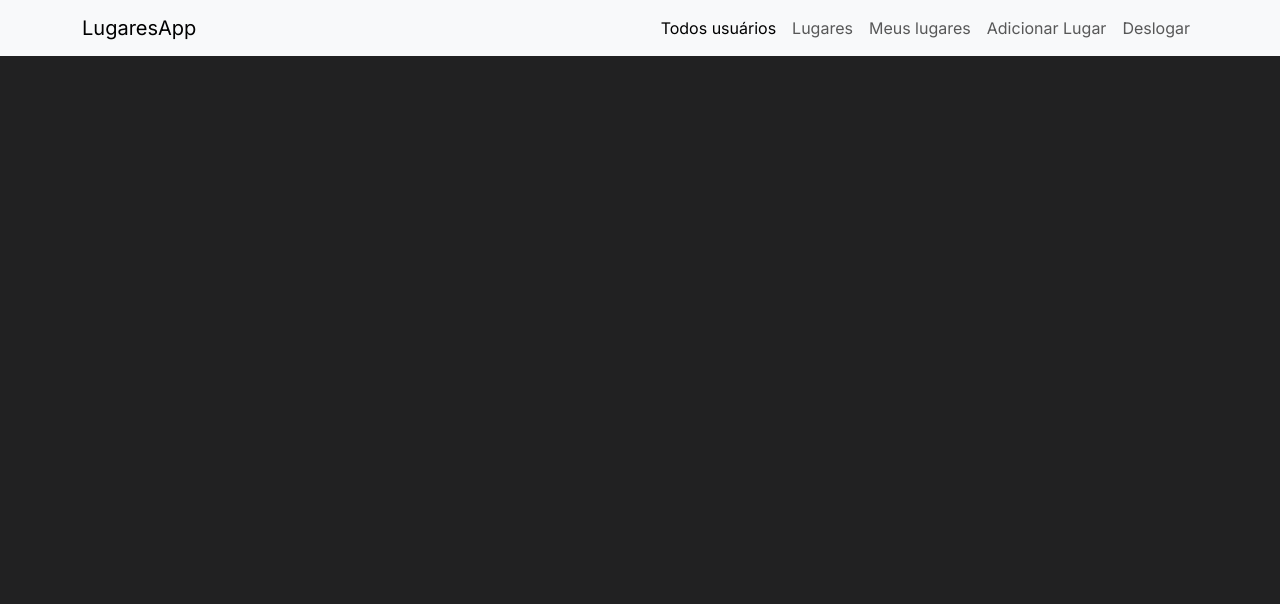
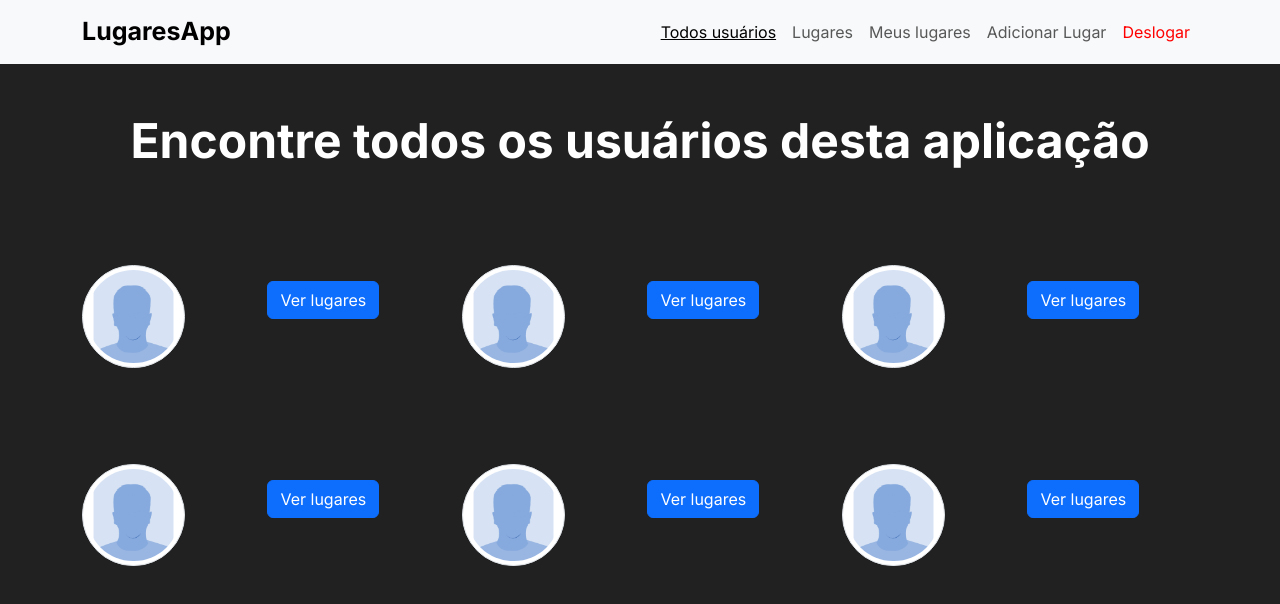
Before and after one commit to renzi-fidele-frontend/LugaresApp, a React (Vite) app: page / in a window 1280 px wide. Shown: the top 604 px of the page. Built offline with nearby package versions, Linux system fonts and the light colour scheme.

Commit message:
Avançando com o userCard

```diff
--- a/src/App.jsx
+++ b/src/App.jsx
@@ -1,7 +1,7 @@
 import { BrowserRouter, Route, Routes } from "react-router-dom";
 import "./App.css";
 import Home from "./pages/Home/Home";
-import NewHeader from "./components/NewHeader/newHeader";
+import NewHeader from "./components/Header/Header";
 
 function App() {
    return (
--- a/src/components/Header/Header.jsx
+++ b/src/components/Header/Header.jsx
@@ -1,43 +1,56 @@
+import { useState } from "react";
+import { Container, Nav, Navbar } from "react-bootstrap";
+import { LinkContainer } from "react-router-bootstrap";
 import styles from "./Header.module.css";
-import { Link } from "react-router-dom";
 
 const Header = () => {
-   const userLogado = true;
+   const [userLogado, setUserLogado] = useState(true);
 
    return (
-      <header id={styles.ct}>
-         <div id={styles.left}>
-            <Link>
-               <h1>LugaresApp</h1>
-            </Link>
-         </div>
-         <div id={styles.right}>
-            <Link to={"/"}>Todos usuários</Link>
-            <Link to={"/lugares"}>Lugares</Link>
+      <Navbar expand="lg" className="bg-body-tertiary">
+         <Container>
+            <Navbar.Brand>LugaresApp</Navbar.Brand>
+
+            <Navbar.Toggle aria-controls="basic-navbar-nav" />
+            <Navbar.Collapse id="basic-navbar-nav">
+               <Nav className="ms-auto">
+                  <LinkContainer to="/">
+                     <Nav.Link>Todos usuários</Nav.Link>
+                  </LinkContainer>
+                  <LinkContainer to="/lugares">
+                     <Nav.Link>Lugares</Nav.Link>
+                  </LinkContainer>
                   {userLogado ? (
                      <>
-                  <Link to={"/meus_lugares"}>Meus Lugares</Link>
-                  <Link to={"/adicionar_lugar"}>Adicionar Lugar</Link>
-                  <a
-                     id={styles.deslogar}
-                     href="#"
+                        <LinkContainer to="/meus_lugares">
+                           <Nav.Link>Meus lugares</Nav.Link>
+                        </LinkContainer>
+                        <LinkContainer to="/adicionar_lugar">
+                           <Nav.Link>Adicionar Lugar</Nav.Link>
+                        </LinkContainer>
+                        <Nav.Link
+                           id={styles.removerBtn}
                            onClick={(e) => {
-                        e.preventDefault;
+                              e.preventDefault();
                            }}
                         >
                            Deslogar
-                  </a>
+                        </Nav.Link>
                      </>
                   ) : (
                      <>
-                  <Link to={"/login"}>Login</Link>
-                  <Link to={"/cadastrar"}>Criar conta</Link>
+                        <LinkContainer to="/login">
+                           <Nav.Link>Login</Nav.Link>
+                        </LinkContainer>
+                        <LinkContainer to="/cadastrar">
+                           <Nav.Link>Criar conta</Nav.Link>
+                        </LinkContainer>
                      </>
                   )}
-         </div>
-
-
-      </header>
+               </Nav>
+            </Navbar.Collapse>
+         </Container>
+      </Navbar>
    );
 };
 
--- a/src/components/Header/Header.module.css
+++ b/src/components/Header/Header.module.css
@@ -1,19 +1,3 @@
-#ct {
-   display: flex;
-   flex-flow: row nowrap;
-   justify-content: space-between;
-   align-items: center;
-   padding: 1em 8em;
-   background-color: crimson;
-   color: white;
+#removerBtn {
+   color: red;
 }
-
-#ct #right {
-   display: flex;
-   flex-flow: row nowrap;
-   justify-content: space-between;
-   align-items: center;
-   gap: 1.8em;
-   font-size: 19px;
-   letter-spacing: 1.4px;
-}
--- a/src/components/NewHeader/newHeader.jsx
+++ /dev/null
@@ -1,54 +0,0 @@
-import { useState } from "react";
-import { Container, Nav, Navbar } from "react-bootstrap";
-import { LinkContainer } from "react-router-bootstrap";
-
-const newHeader = () => {
-   const [userLogado, setUserLogado] = useState(true);
-
-   return (
-      <Navbar expand="lg" className="bg-body-tertiary">
-         <Container>
-            <Navbar.Brand href="#home">LugaresApp</Navbar.Brand>
-            <Navbar.Toggle aria-controls="basic-navbar-nav" />
-            <Navbar.Collapse id="basic-navbar-nav">
-               <Nav className="ms-auto">
-                  <LinkContainer to="/">
-                     <Nav.Link>Todos usuários</Nav.Link>
-                  </LinkContainer>
-                  <LinkContainer to="/lugares">
-                     <Nav.Link>Lugares</Nav.Link>
-                  </LinkContainer>
-                  {userLogado ? (
-                     <>
-                        <LinkContainer to="/meus_lugares">
-                           <Nav.Link>Meus lugares</Nav.Link>
-                        </LinkContainer>
-                        <LinkContainer to="/adicionar_lugar">
-                           <Nav.Link>Adicionar Lugar</Nav.Link>
-                        </LinkContainer>
-                        <Nav.Link
-                           onClick={(e) => {
-                              e.preventDefault();
-                           }}
-                        >
-                           Deslogar
-                        </Nav.Link>
-                     </>
-                  ) : (
-                     <>
-                        <LinkContainer to="/login">
-                           <Nav.Link>Login</Nav.Link>
-                        </LinkContainer>
-                        <LinkContainer to="/cadastrar">
-                           <Nav.Link>Criar conta</Nav.Link>
-                        </LinkContainer>
-                     </>
-                  )}
-               </Nav>
-            </Navbar.Collapse>
-         </Container>
-      </Navbar>
-   );
-};
-
-export default newHeader;
--- /dev/null
+++ b/src/components/UserCard/UserCard.jsx
@@ -0,0 +1,22 @@
+import React from "react";
+import styles from "./UserCard.module.css";
+import { Button, Col, Image, Row } from "react-bootstrap";
+
+const UserCard = ({ fotoPerfil, nome, nrLugares }) => {
+   return (
+      <div id={styles.ct}>
+         <Row>
+            <Col md={4}>
+               <Image roundedCircle thumbnail src={fotoPerfil} alt={`Foto de perfil de ${nome}`} />
+            </Col>
+            <Col md={8}>
+               <h5></h5>
+               <p></p>
+               <Button>Ver lugares</Button>
+            </Col>
+         </Row>
+      </div>
+   );
+};
+
+export default UserCard;
--- /dev/null
+++ b/src/components/UserCard/UserCard.module.css
@@ -0,0 +1,3 @@
+#ct {
+
+}
--- a/src/index.css
+++ b/src/index.css
@@ -7,3 +7,17 @@ a {
    text-decoration: none;
    color: white;
 }
+
+.nav-link.active {
+   text-decoration: underline;
+   color: black;
+}
+
+.navbar-brand {
+   font-weight: 700 !important;
+   font-size: 25px !important;
+}
+
+img {
+   max-width: 100%;
+}
--- a/src/pages/Home/Home.jsx
+++ b/src/pages/Home/Home.jsx
@@ -1,7 +1,42 @@
+import { Col, Container, Row } from "react-bootstrap";
 import styles from "./Home.module.css";
+import dummyPhoto from "../../assets/generic-avatar.png";
+import UserCard from "../../components/UserCard/UserCard";
+
+const users = [
+   { nome: "Renzi Fidele", nrLugares: 3, photoURL: dummyPhoto },
+   { nome: "Renzi Fidele", nrLugares: 3, photoURL: dummyPhoto },
+   { nome: "Renzi Fidele", nrLugares: 3, photoURL: dummyPhoto },
+   { nome: "Renzi Fidele", nrLugares: 3, photoURL: dummyPhoto },
+   { nome: "Renzi Fidele", nrLugares: 3, photoURL: dummyPhoto },
+   { nome: "Renzi Fidele", nrLugares: 3, photoURL: dummyPhoto },
+];
 
 const Home = () => {
-   return <div id={styles.ct}></div>;
+   return (
+      <Container id={styles.ct}>
+         <Row>
+            <Col className="text-center">
+               <h2 id={styles.titulo} className="display-5 mx-auto my-5 fw-bold">
+                  Encontre todos os usuários desta aplicação
+               </h2>
+            </Col>
+         </Row>
+         <Row>
+            {users.length > 0 ? (
+               users.map((v, k) => (
+                  <Col className="text-center my-5" xs={12} sm={6} md={4} key={k}>
+                     <UserCard fotoPerfil={v.photoURL} nome={v.nome} nrLugares={v.nrLugares} />
+                  </Col>
+               ))
+            ) : (
+               <Col>
+                  <p>Nenhum usuário foi encontrado</p>
+               </Col>
+            )}
+         </Row>
+      </Container>
+   );
 };
 
 export default Home;
--- a/src/pages/Home/Home.module.css
+++ b/src/pages/Home/Home.module.css
@@ -1,3 +1,3 @@
 #ct {
-
+   color: white !important;
 }
```
Also changed, not shown: src/assets/generic-avatar.png (added). Lines whose indentation alone changed are shown as unchanged.
